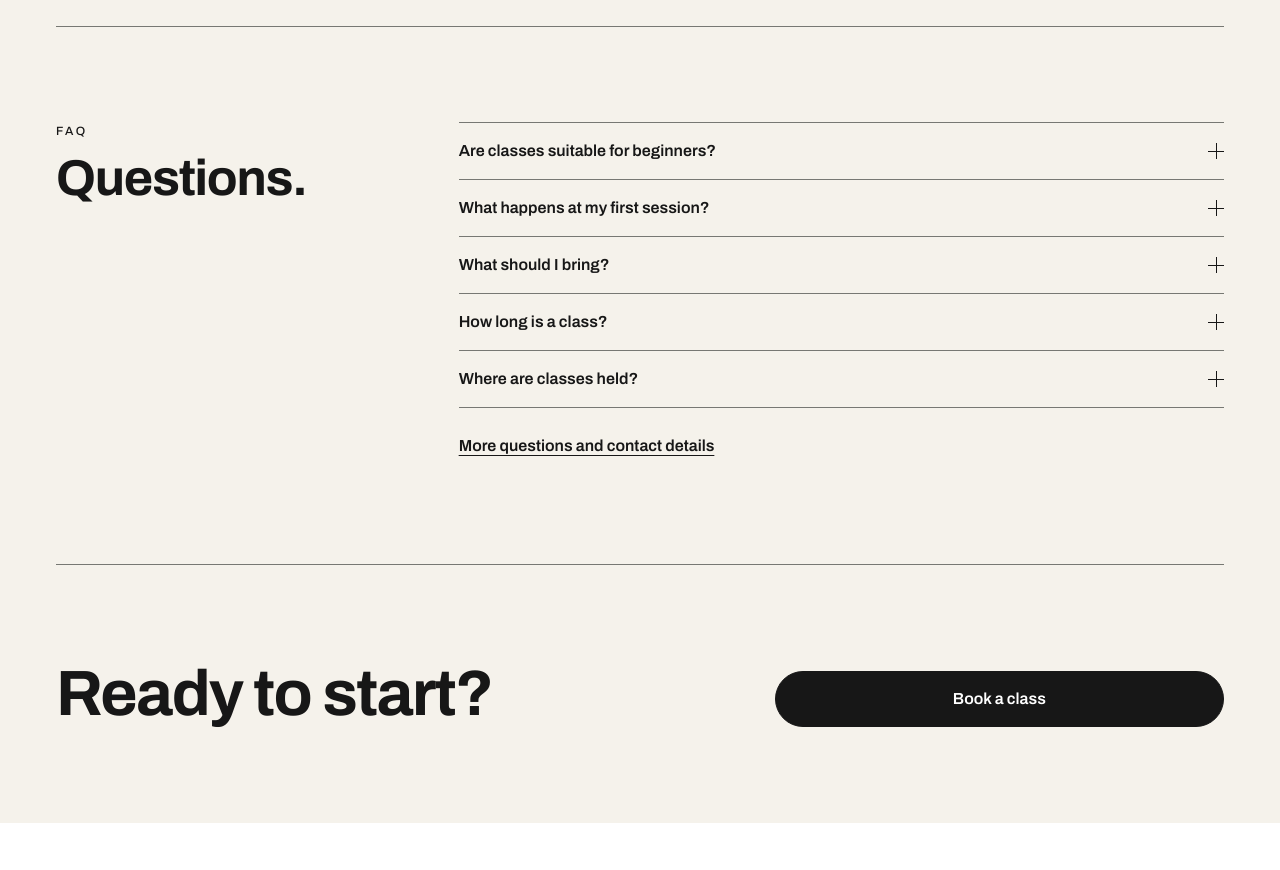
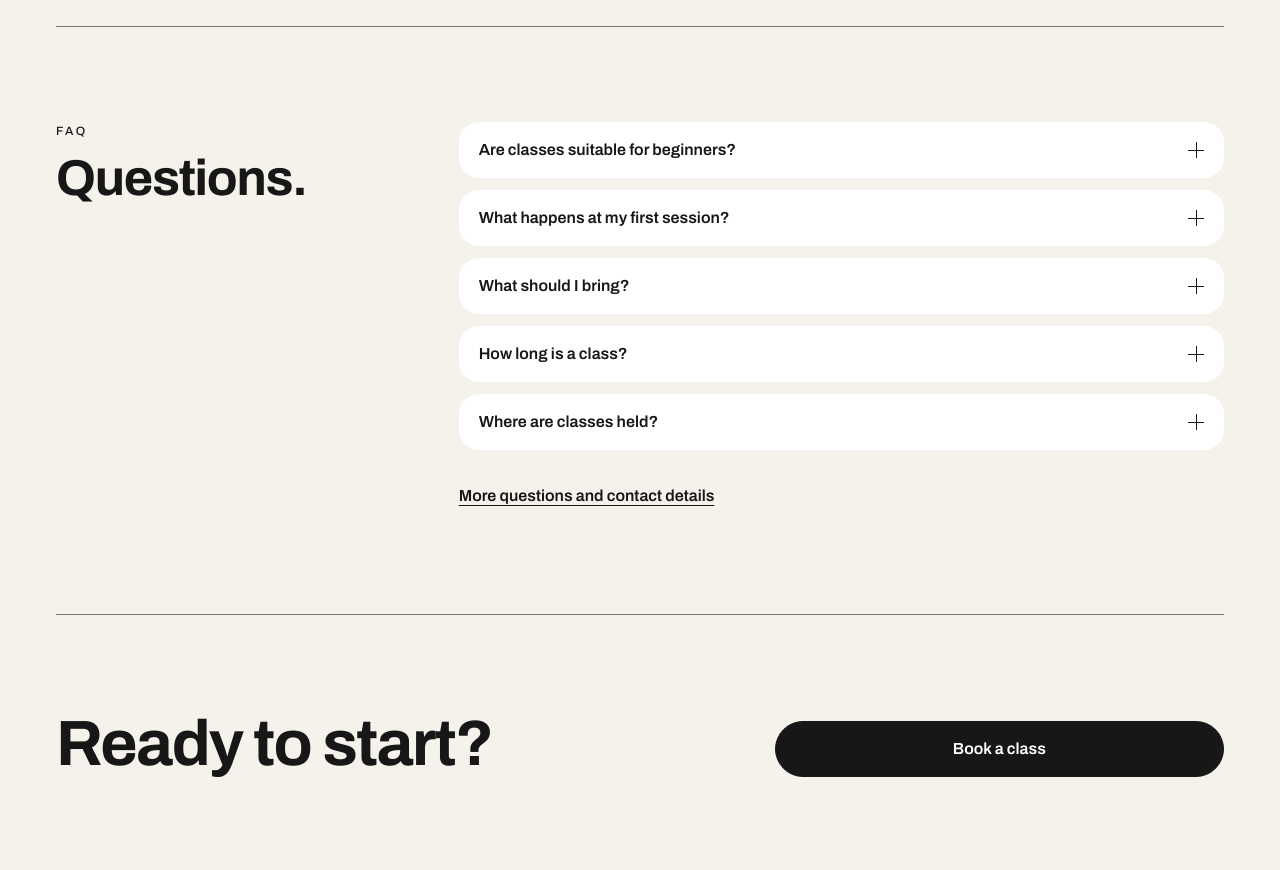
Before and after one commit to fystay/alexkbells, a Next.js app: page / in a window 1280 px wide. Shown: the part 4500-5370 px from the top of the page. Built offline with nearby package versions, Linux system fonts and the light colour scheme; no server answers; the database is empty.

Commit message:
FAQ questions as white cards, no lines (option B)
Co-Authored-By: Claude Sonnet 5.5 <noreply@anthropic.com>
Claude-Session: https://claude.ai/code/session_01R5ErWwEcAEEBxpED4EevqT

```diff
--- a/src/components/sections/Faq.tsx
+++ b/src/components/sections/Faq.tsx
@@ -19,9 +19,9 @@ export function Faq({ headingId = "faq-heading", ids, tone = "white", footer }:
           <SectionHeading id={headingId} eyebrow="FAQ" title="Questions." />
         </div>
         <div className="lg:col-span-8">
-          <ul className="rule-list">
+          <ul className="flex flex-col gap-3">
             {items.map((item, i) => (
-              <li key={item.id} data-reveal style={revealDelay(i)} className="border-b border-line">
+              <li key={item.id} data-reveal style={revealDelay(i)} className="rounded-[1.25rem] bg-white px-5">
                 <Provisional status={item.status}>
                   <details className="group">
                     <summary className="flex min-h-14 cursor-pointer list-none items-center justify-between gap-6 py-3 font-semibold [&::-webkit-details-marker]:hidden">
@@ -37,7 +37,7 @@ export function Faq({ headingId = "faq-heading", ids, tone = "white", footer }:
               </li>
             ))}
           </ul>
-          {footer ? <div className="mt-4">{footer}</div> : null}
+          {footer ? <div className="mt-6">{footer}</div> : null}
         </div>
       </div>
     </Section>
```
